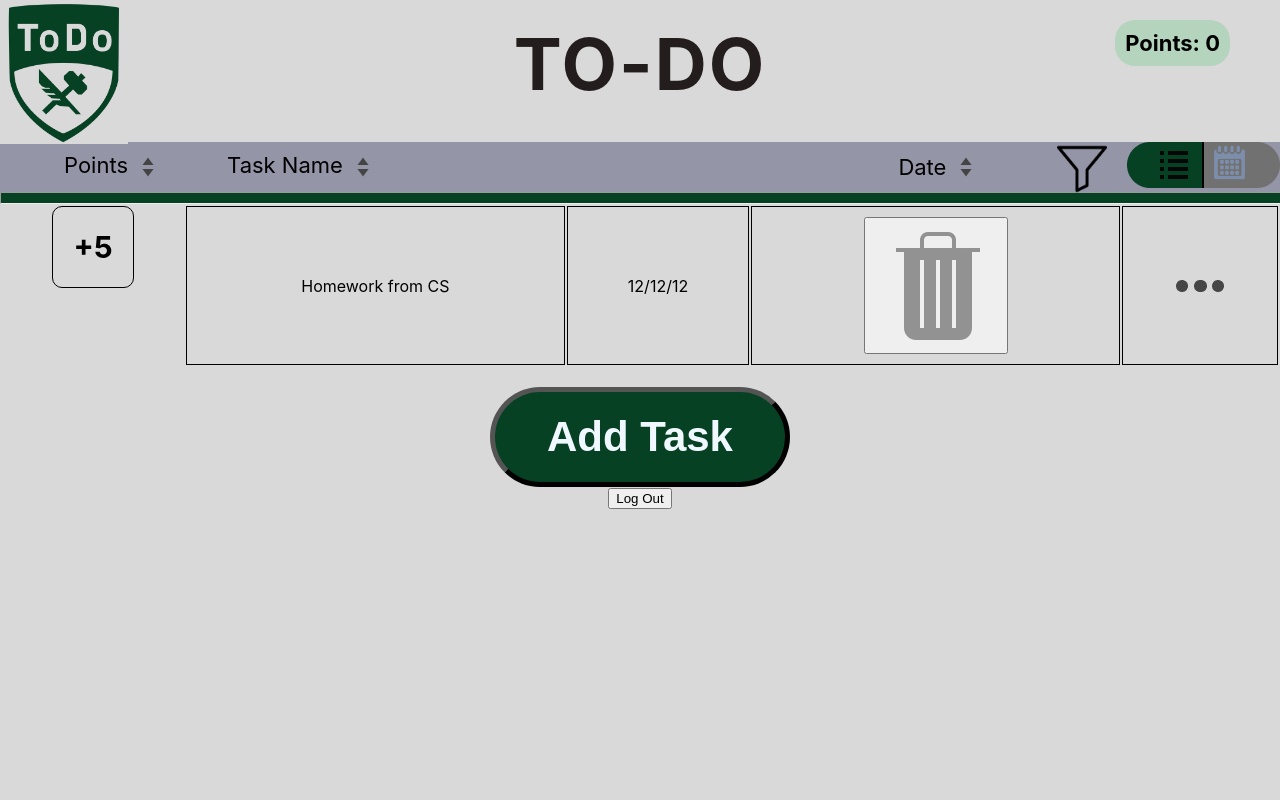
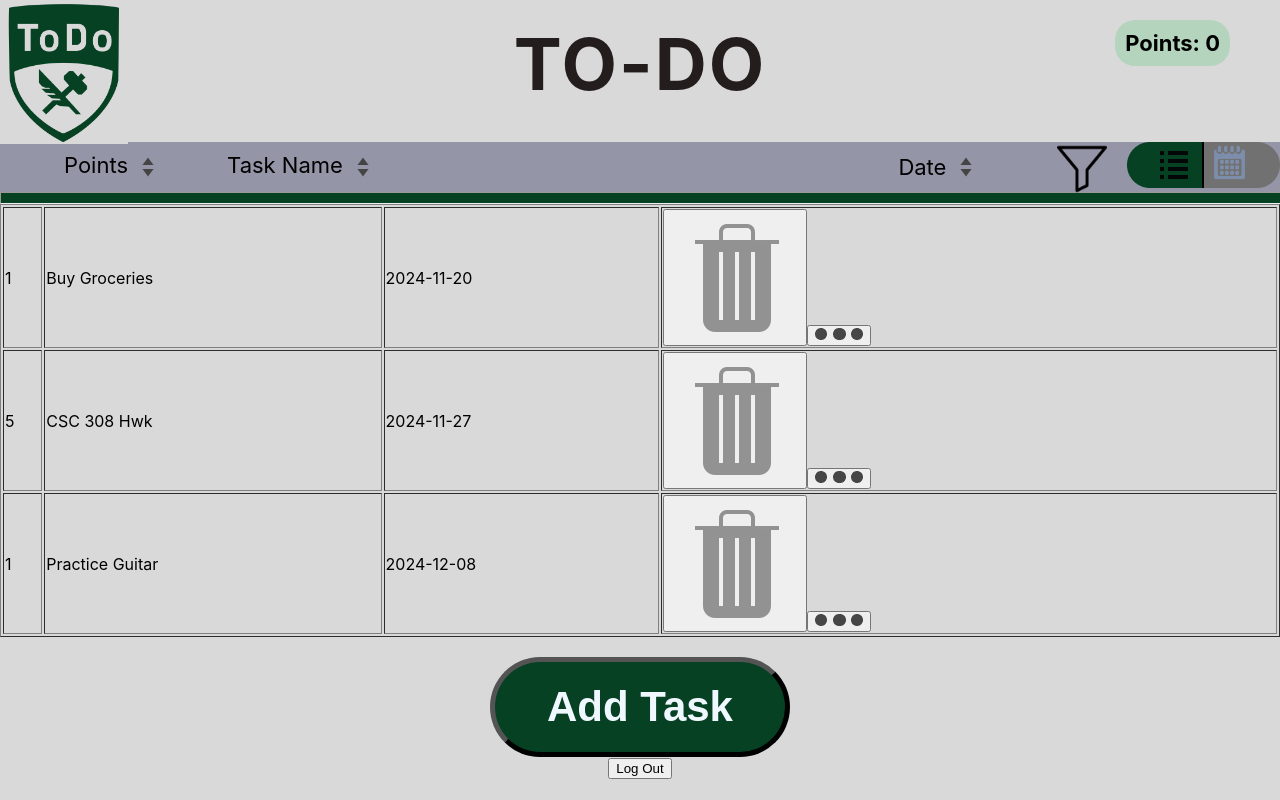
Before and after one commit to Bpowell5184/ToDoList-309, a React (Create React App) app in the folder frontend/: page /todomain in a window 1280 px wide. Built offline with nearby package versions, Linux system fonts and the light colour scheme.

Commit message:
Finished Add Task Table Implementation

```diff
--- a/frontend/src/components/ToDoMain.css
+++ b/frontend/src/components/ToDoMain.css
@@ -118,35 +118,7 @@
 }
 
 /* Table Styling */
-.task-table {
-    width: 100%;
-    /*border-collapse: collapse;*/
-}
 
-.task-table td {
-    padding: 10px;
-    text-align: center;
-    vertical-align: middle;
-    border: 1px, solid
-}
-
-.point-value {
-    display: inline-block;
-    justify-content: center;
-    align-items: center;
-    font-size: 30px;
-    font-weight: bold;
-    width: 60px;
-    height: 60px;
-    border: 3px solid black;
-    border-radius: 10px;
-    line-height: 60px;
-    margin-left: 0%;
-}
-
-.task-name {
-
-}
 
 .add-task-button {
   display: inline-block;
--- a/frontend/src/components/ToDoMain.js
+++ b/frontend/src/components/ToDoMain.js
@@ -4,22 +4,23 @@ import logo from '.././assets/logo.png';
 import sort_carrot from '.././assets/sort_carrot.png';
 import filter_icon from '.././assets/filter_icon.png';
 import list_view_icon from '.././assets/list_view_icon.png';
-import trash_icon from '.././assets/trash_icon.png';
-import options from '.././assets/options.png';
 import Overlay from './';
-// import Overlay from 'react-overlays/Overlay';
 import './ToDoMain.css';
+import ToDoTable from './ToDoTable';
 
 function ToDoMain() {
+
   const [Points_Day] = useState('0');
   const [isOpenAddTask, setIsOpenAddTask] = useState(false);
   const toggleOverlayAddTask = () => {
     setIsOpenAddTask(!isOpenAddTask);
   };
+
   const [isOpenFilter, setIsOpenFilter] = useState(false);
   const toggleOverlayFilter = () => {
     setIsOpenFilter(!isOpenFilter);
   };
+
   const [dateComparitor, setDateComparitor] = useState('Time?');
   const editDateComparitor = (change) => {
     setDateComparitor(change);
@@ -30,6 +31,7 @@ function ToDoMain() {
   const [Points, setPoints] = useState('');
   const [Priority, setPriority] = useState('');
   const [Description, setDescription] = useState('');
+
   const handleTitleChange = (event) => {
     const newTitle = event.target.value;
     setTitle(newTitle);
@@ -50,7 +52,28 @@ function ToDoMain() {
     const newDescription = event.target.value;
     setDescription(newDescription);
   };
+
+  /* Table */
+
+  const [tasks, setTasks] = useState([
+    { id: 1, title: 'Buy Groceries', points: 1, dueDate: '2024-11-20'},
+    { id: 2, title: 'CSC 308 Hwk', points: 5, dueDate: '2024-11-27'},
+    { id: 3, title: 'Practice Guitar', points: 1, dueDate: '2024-12-08'}
+  ]);
+
+  /* Adds task */
+
   const resetAddTaskState = () => {
+      const newTask = {
+          id: Math.floor(Math.random() * 10000),
+          title: Title,
+          dueDate: Date,
+          points: Points,
+          //priority: Priority,
+          //description: Description
+      };
+      setTasks([...tasks, newTask]);
+
     setDate('');
     setDescription('');
     setPoints('');
@@ -59,6 +82,7 @@ function ToDoMain() {
     toggleOverlayAddTask();
   };
 
+  /* HTML */
   return (
     <div>
       {/* Logo */}
@@ -97,27 +121,16 @@ function ToDoMain() {
       </div>
       <hr class="title-divider" />
 
-      <table className='task-table'>
-        <tbody>
-          <tr>
-            <td className='point-value'>+5</td>
-            <td className='task-name'>Homework from CS</td>
-            <td className='date'>12/12/12</td>
-            <td>
-              <button>
-               <img src={trash_icon} alt="trash_icon" className='trash-icon' />
-              </button>
-             </td>
-            <td><img src={options} alt="options" className='options-icon' /></td>
-          </tr>
-        </tbody>
-      </table>
+      {/* Table */}
+      <ToDoTable tasks={tasks} setTasks={setTasks}/>
 
+      {/* Add Task Button */}
       <div>
         <button onClick={toggleOverlayAddTask} className="add-task-button">
           <div className="add-task-button-text">Add Task</div>
         </button>
 
+      {/* Overlay */}
         <Overlay isOpen={isOpenAddTask} onClose={toggleOverlayAddTask}>
           <div className="overlay-item-container">
             <div className="overlay-text-container">Title:</div>
@@ -206,6 +219,7 @@ function ToDoMain() {
         </div>
       </Overlay>
 
+      {/* Log Out Button */}
       <Link to="/login">
         <button>Log Out</button>
       </Link>
--- /dev/null
+++ b/frontend/src/components/ToDoRow.js
@@ -0,0 +1,25 @@
+import React from "react";
+import trash_icon from '.././assets/trash_icon.png';
+import options from '.././assets/options.png';
+
+const ToDoRow = ({task, onDelete}) => {
+    return (
+        <tr>
+            <td>{task.points}</td>
+            <td>{task.title}</td>
+            <td>{task.dueDate}</td>
+            <td>
+                {/* Delete item */}
+                <button onClick={() => onDelete(task.id)}>
+                    <img src={trash_icon} alt="trash_icon" className='trash-icon' />
+                </button>
+                {/* More options */}
+                <button>
+                    <img src={options} alt="options" className='options-icon' />
+                </button>
+            </td>
+        </tr>
+    )
+};
+
+export default ToDoRow;
--- /dev/null
+++ b/frontend/src/components/ToDoTable.js
@@ -0,0 +1,26 @@
+import React, { useState } from 'react';
+import ToDoRow from './ToDoRow';
+
+const ToDoTable = ({ tasks, setTasks }) => {
+
+    /* Delete a task from table */
+    const handleDeleteTask = (id) => {
+        setTasks(tasks.filter(task => task.id !== id));
+      };
+
+    return (
+    <table border="1" style={{ width: '100%', textAlign: 'left' }}>
+        <tbody>
+        {tasks.map(task => (
+            <ToDoRow
+            key={task.id}
+            task={task}
+            onDelete={handleDeleteTask}
+            />
+        ))}
+        </tbody>
+    </table>
+    );
+};
+
+export default ToDoTable;
```
